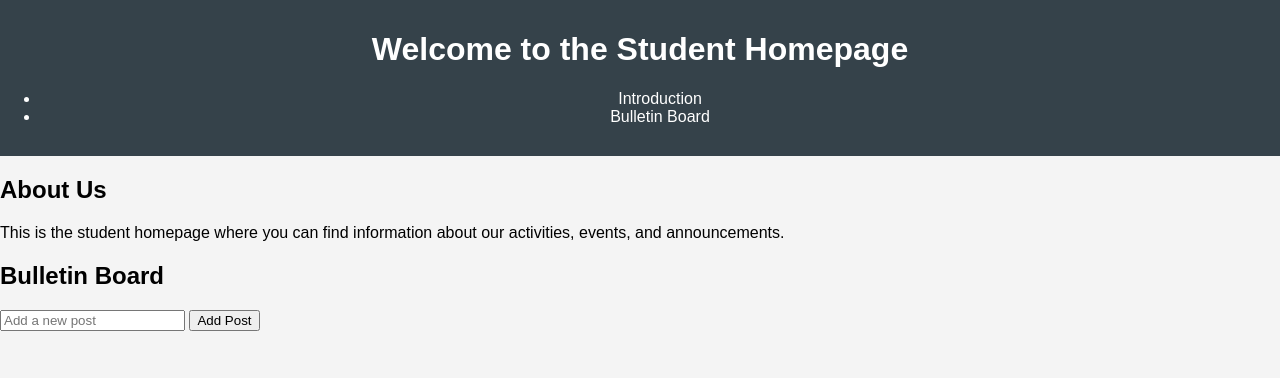
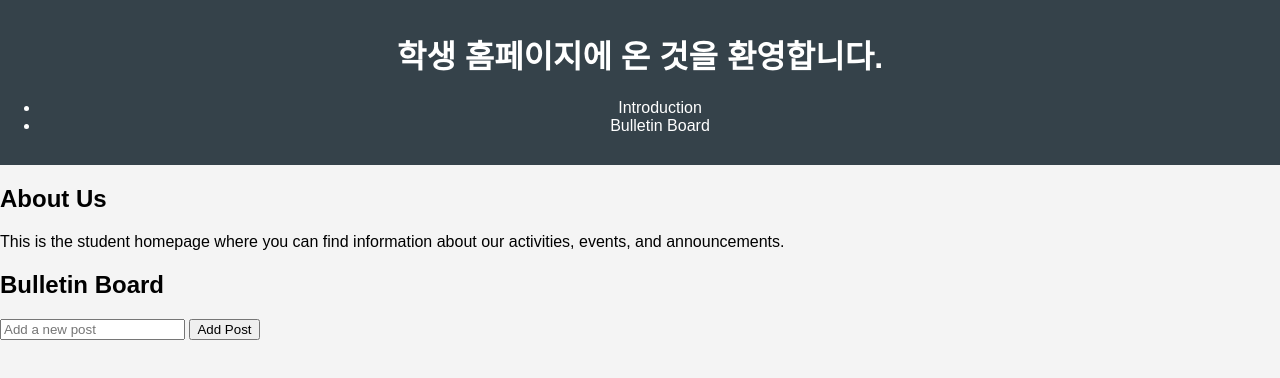
Before and after one commit to ljm546121/myhome, a plain HTML site: page student-homepage/index.html in a window 1280 px wide. Drawn offline with Linux system fonts and the light colour scheme.

Commit message:
Update index.html

```diff
--- a/student-homepage/index.html
+++ b/student-homepage/index.html
@@ -8,7 +8,7 @@
 </head>
 <body>
     <header>
-        <h1>Welcome to the Student Homepage</h1>
+        <h1>학생 홈페이지에 온 것을 환영합니다.</h1>
         <nav>
             <ul>
                 <li><a href="#introduction">Introduction</a></li>
```
